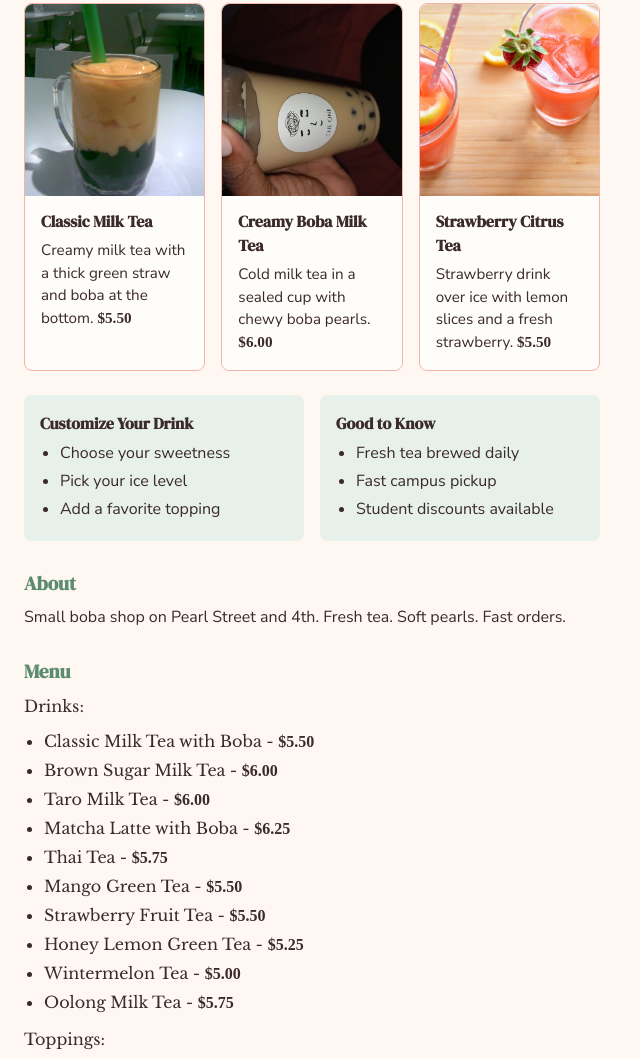
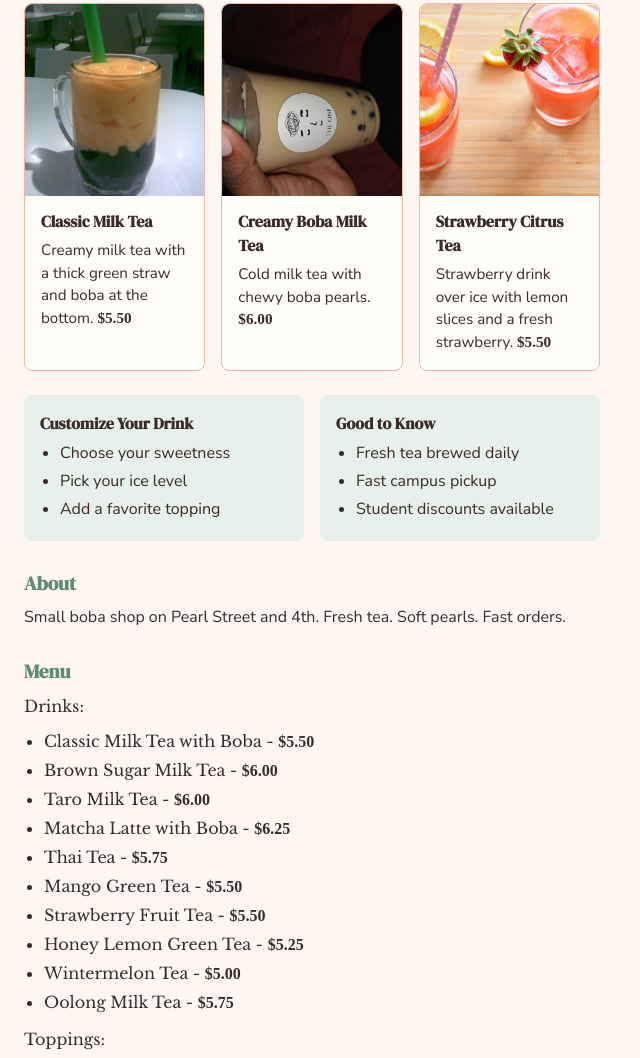
Before and after one commit to Ethanzboss/pearl-street-boba, a plain HTML site: page index.html in a window 1280 px wide. Shown: the part 644-1702 px from the top of the page, without its empty margins (0-640 px from the left). Drawn offline with nearby package versions, Linux system fonts and the light colour scheme; a web font is replaced by a local one.

Commit message:
Simplify milk tea description

```diff
--- a/index.html
+++ b/index.html
@@ -314,7 +314,7 @@
       <article class="drink-card">
         <img src="images/brown-sugar.jpg" alt="Brown sugar milk tea">
         <h3>Creamy Boba Milk Tea</h3>
-        <p>Cold milk tea in a sealed cup with chewy boba pearls. <span class="price">$6.00</span></p>
+        <p>Cold milk tea with chewy boba pearls. <span class="price">$6.00</span></p>
       </article>
       <article class="drink-card">
         <img src="images/strawberry.jpg" alt="Strawberry fruit tea">
```
